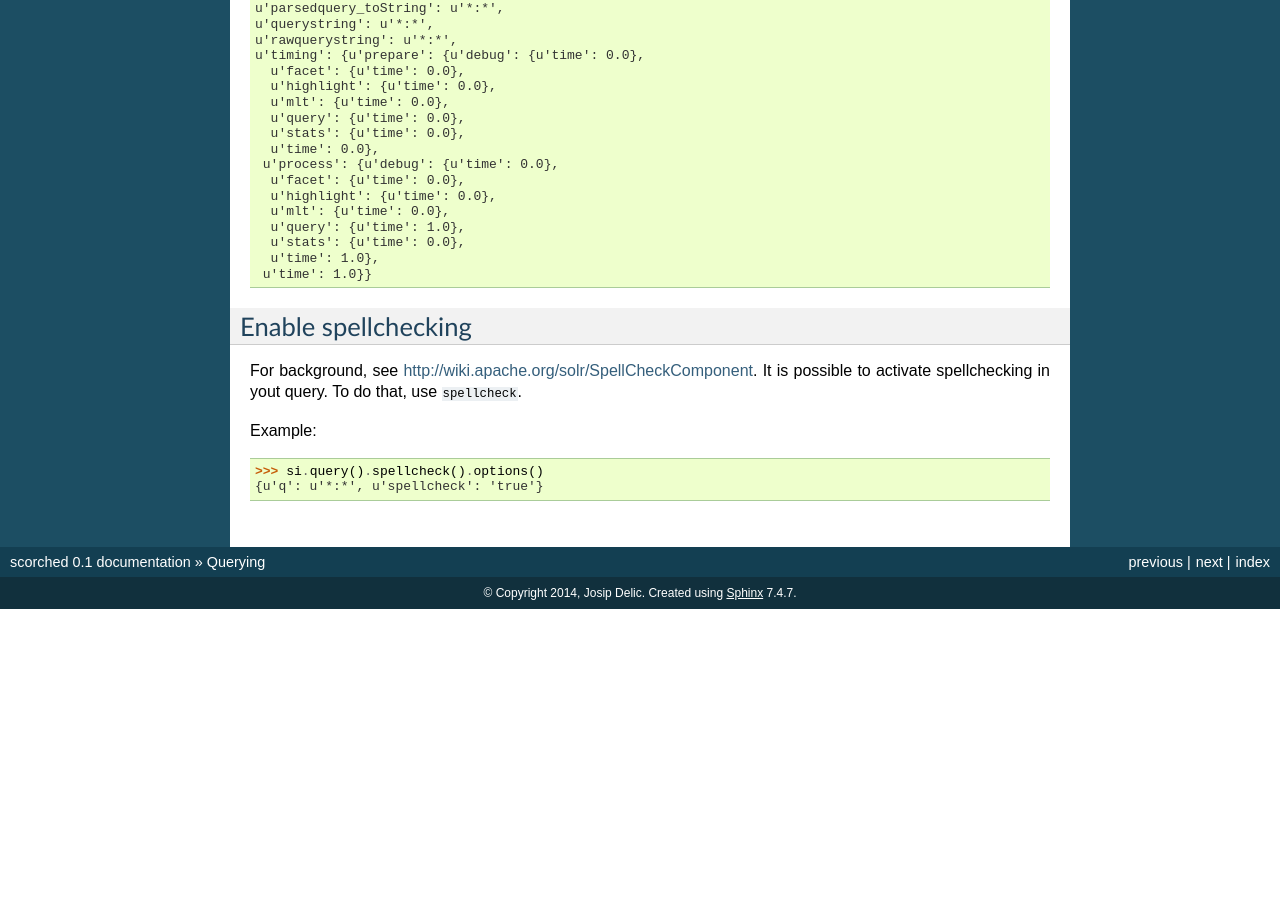
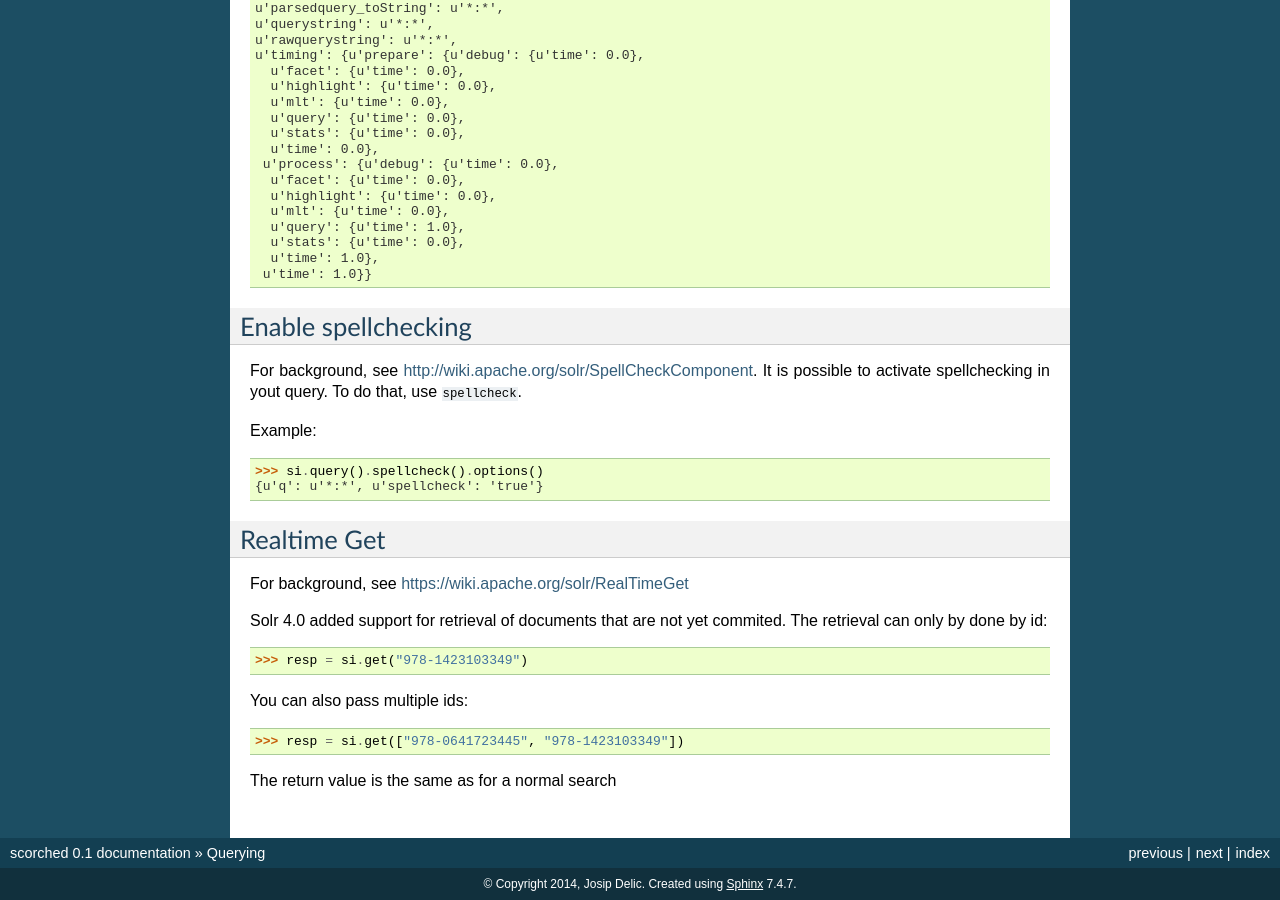
Before and after one commit to lugensa/scorched, a Sphinx documentation site: the page built from docs/query.rst, in a window 1280 px wide and 900 px high, scrolled down 12025 px. Built offline with Sphinx 7.4.7, drawn with Linux system fonts in a browser that asks for light colours; before the commit the page ends 12634 px from its top, so only the background shows below that.

Commit message:
Add documentation for realtime get

```diff
--- a/docs/query.rst
+++ b/docs/query.rst
@@ -823,3 +823,19 @@ Example::
 
     >>> si.query().spellcheck().options()
     {u'q': u'*:*', u'spellcheck': 'true'}
+
+Realtime Get
+------------
+
+For background, see https://wiki.apache.org/solr/RealTimeGet
+
+Solr 4.0 added support for retrieval of documents that are not yet commited.
+The retrieval can only by done by id: ::
+
+    >>> resp = si.get("978-1423103349")
+
+You can also pass multiple ids: ::
+
+    >>> resp = si.get(["978-0641723445", "978-1423103349"])
+
+The return value is the same as for a normal search
```
